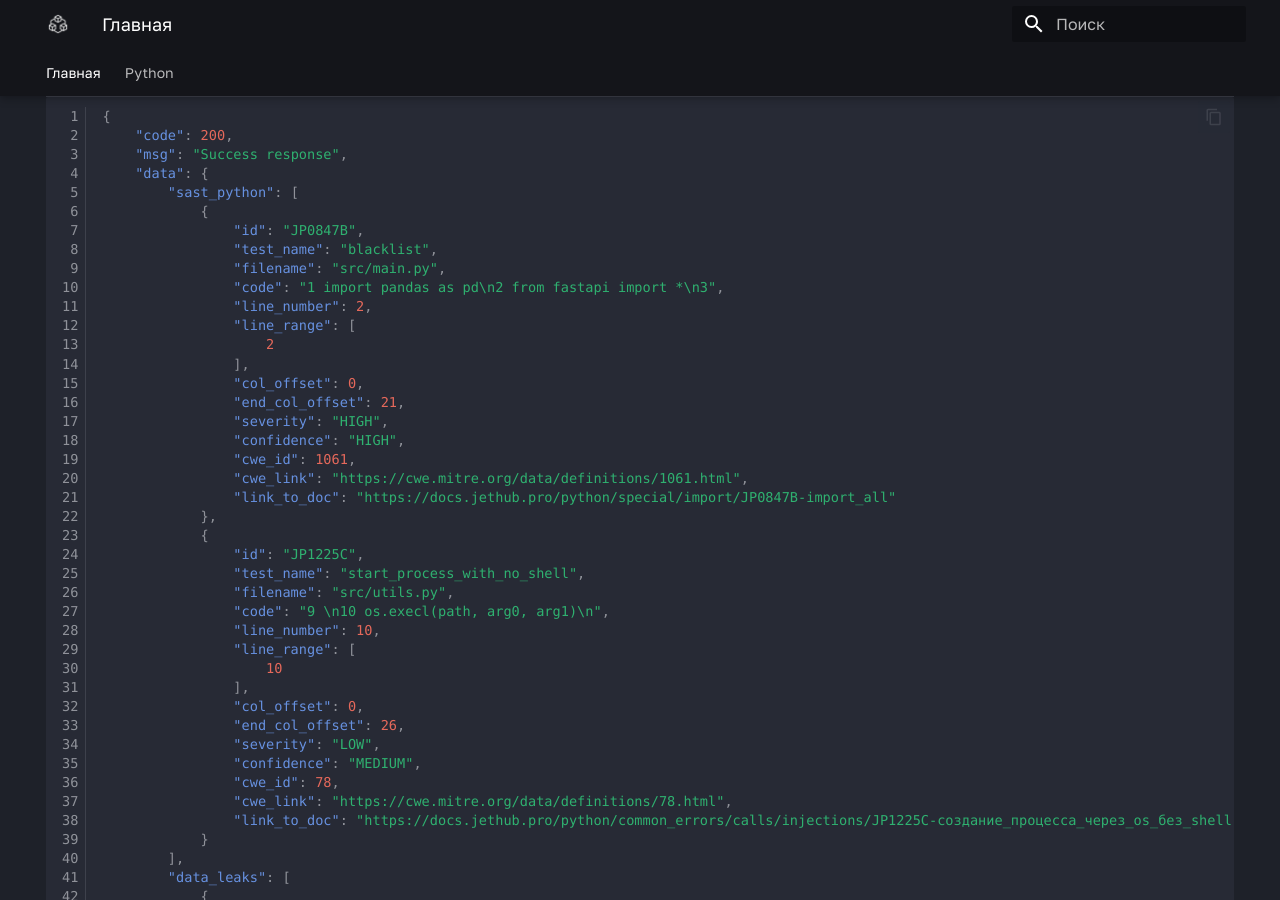
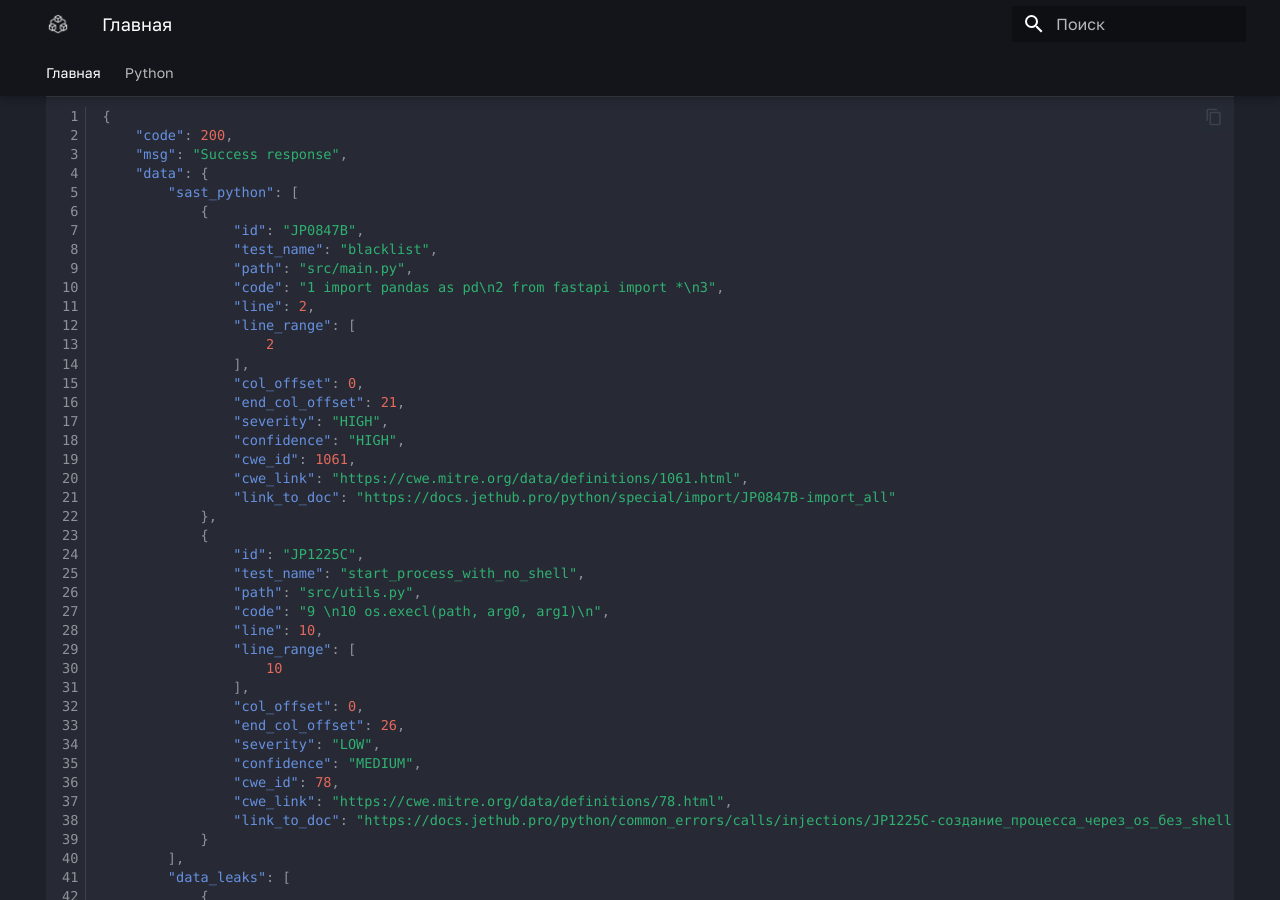
Before and after one commit to jethub-tech/docs.jethub.pro, an MkDocs documentation site: the page built from docs/index.md, in a window 1280 px wide and 900 px high, scrolled down 1564 px. Built offline with MkDocs 1.6.1 and Material for MkDocs 9.7.7, drawn with Linux system fonts in a browser that asks for light colours; some web fonts are replaced.

Commit message:
filename->path; line_number->line

```diff
--- a/docs/index.md
+++ b/docs/index.md
@@ -127,9 +127,9 @@ flowchart LR
             {
                 "id": "JP0847B",
                 "test_name": "blacklist",
-                "filename": "src/main.py",
+                "path": "src/main.py",
                 "code": "1 import pandas as pd\n2 from fastapi import *\n3",
-                "line_number": 2,
+                "line": 2,
                 "line_range": [
                     2
                 ],
@@ -144,9 +144,9 @@ flowchart LR
             {
                 "id": "JP1225C",
                 "test_name": "start_process_with_no_shell",
-                "filename": "src/utils.py",
+                "path": "src/utils.py",
                 "code": "9 \n10 os.execl(path, arg0, arg1)\n",
-                "line_number": 10,
+                "line": 10,
                 "line_range": [
                     10
                 ],
```
